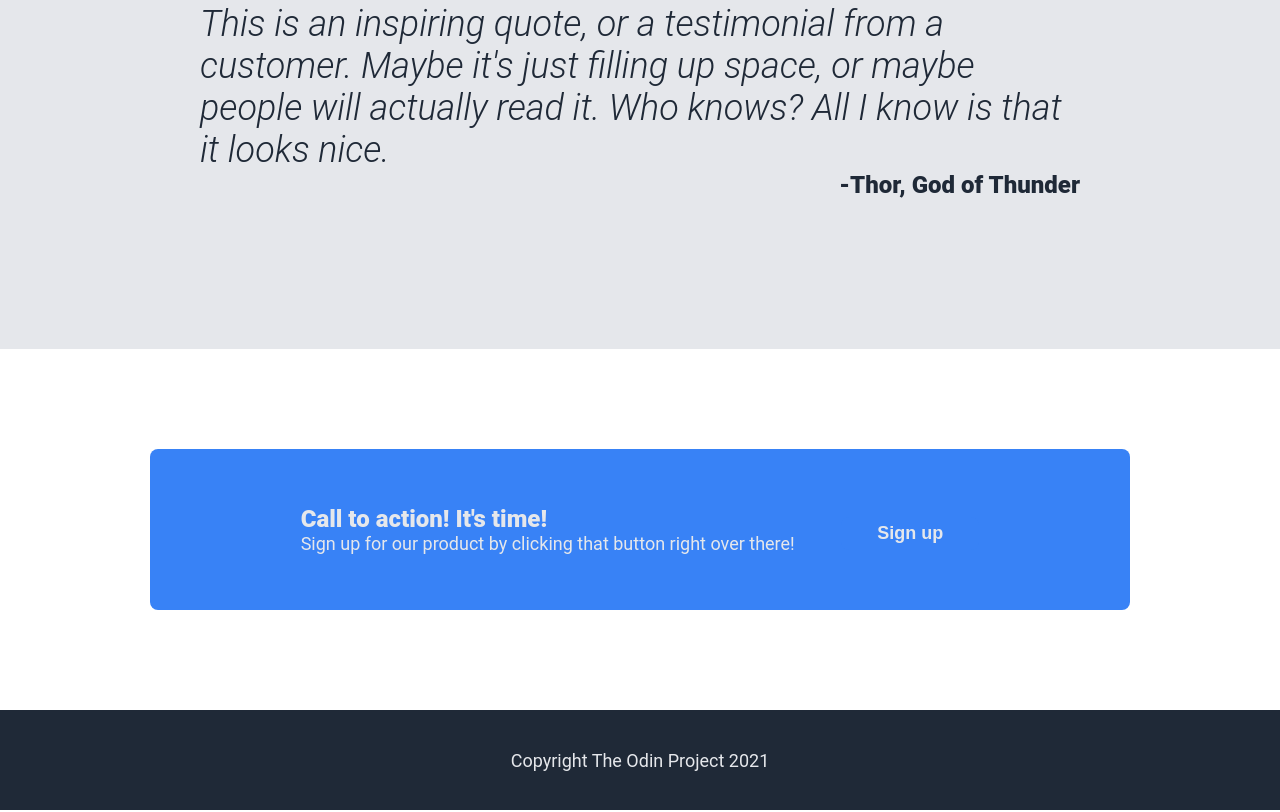
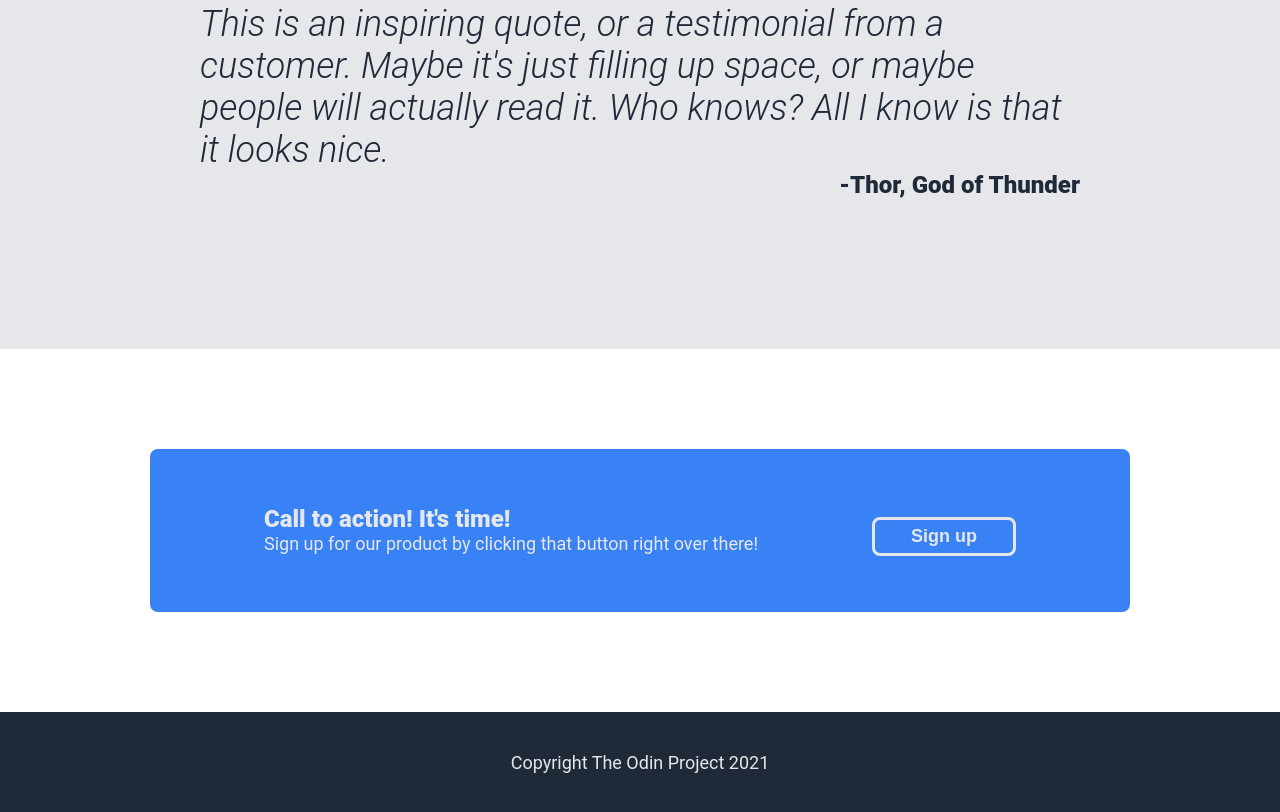
Before and after one commit to ldgurvich/odin-landing-page, a plain HTML site: page index.html in a window 1280 px wide. Shown: the part 1171-1983 px from the top of the page. Drawn offline with Linux system fonts and the light colour scheme.

Commit message:
Fix white border around button

```diff
--- a/index.html
+++ b/index.html
@@ -61,7 +61,7 @@
                 <div class="text">Sign up for our product by clicking that button right over there!</div>
             </div>
             <div class="action-button">
-                <button class="sign-up">Sign up</button>
+                <button class="sign-up white">Sign up</button>
             </div>
         </div>
     </div>
--- a/style.css
+++ b/style.css
@@ -143,7 +143,7 @@ button.sign-up {
 .action-container {
     display: flex;
     background-color: #3882F6;
-    padding: 56px 104px;
+    padding: 56px 0;
     border-radius: 8px;
     justify-content: space-evenly;
 }
@@ -156,7 +156,7 @@ button.sign-up {
 
 /* fix this button border not working */
 button.sign-up.white {
-    border-color: #e5e7eb;
+    border: #e5e7eb solid;
 }
 
 .action-padding{
```
